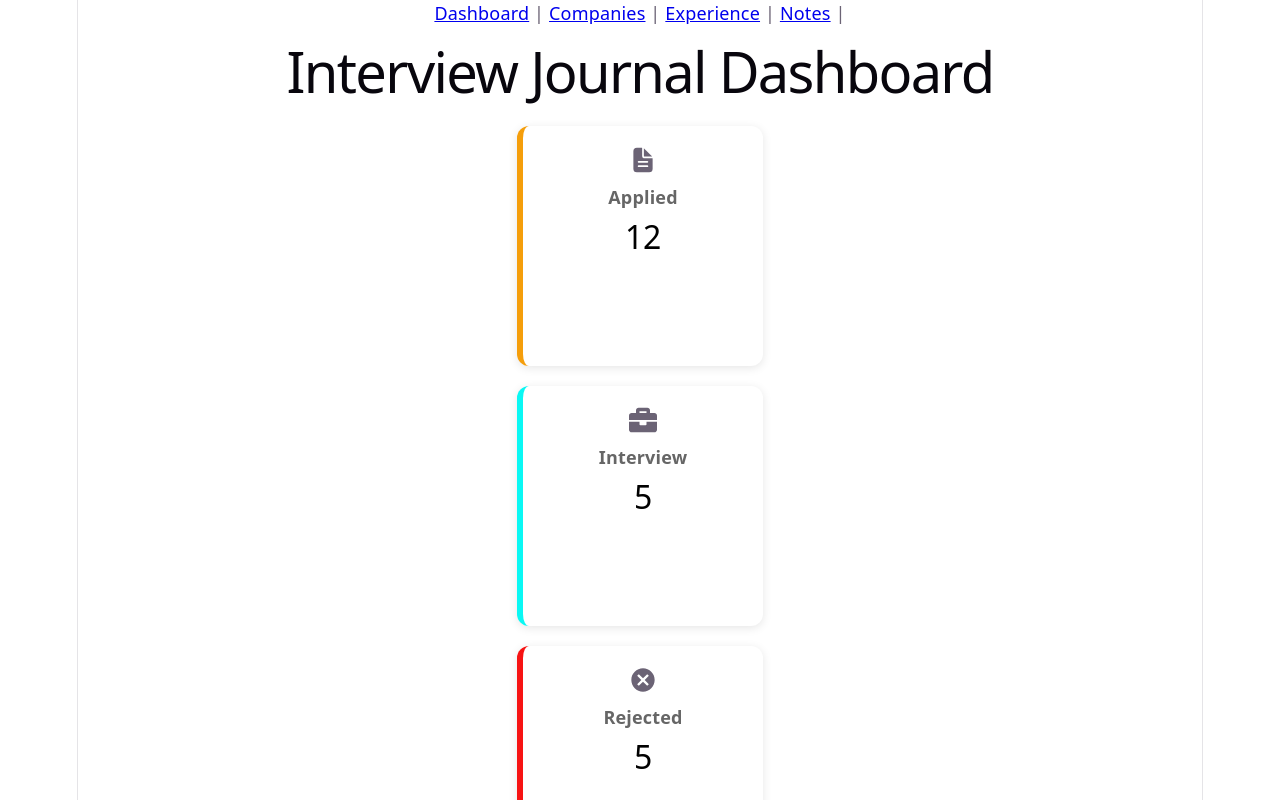
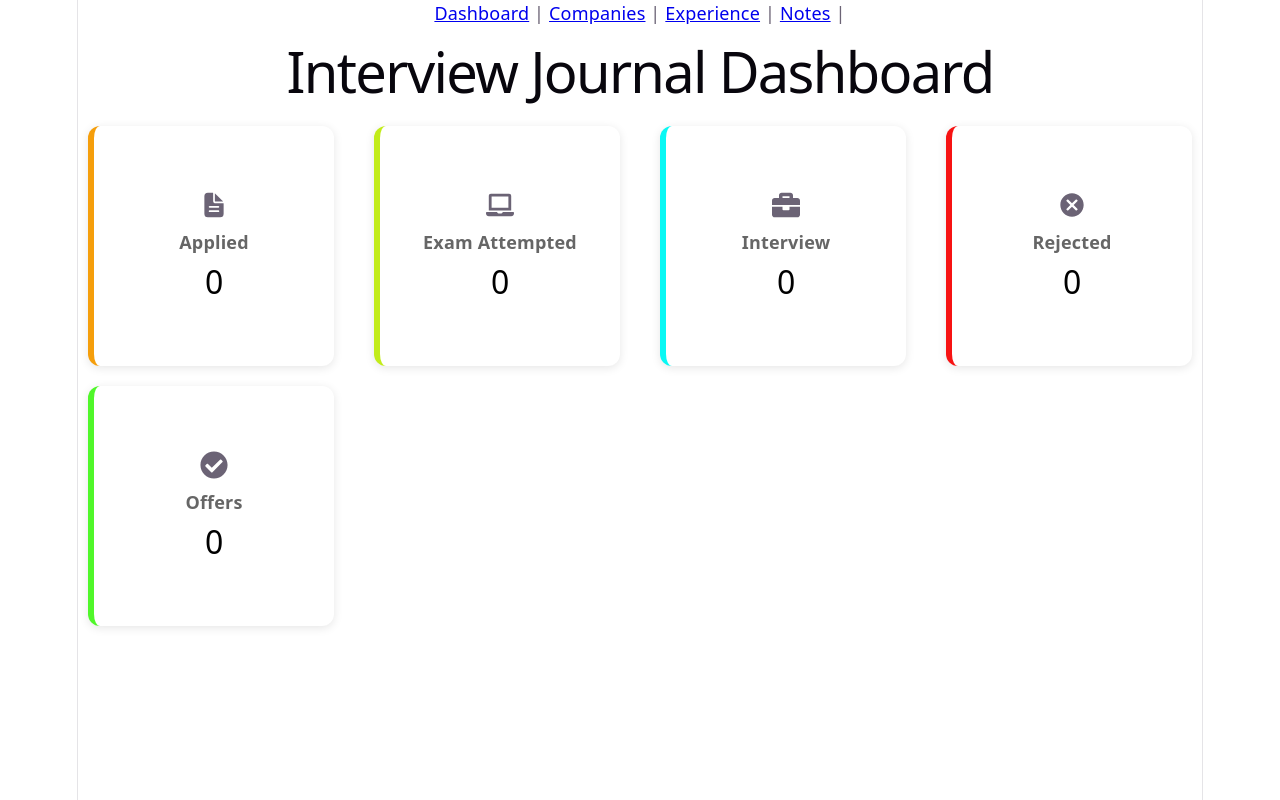
Before and after one commit to manideep-2212/interview-journal, a React app: page / in a window 1280 px wide. Shown: the top 800 px of the page. Built offline with nearby package versions, Linux system fonts and the light colour scheme; the HTML template or start-up script is replaced by a standard one.

Commit message:
feature: Dynamic Dashboard without visualization

```diff
--- a/src/App.jsx
+++ b/src/App.jsx
@@ -1,5 +1,5 @@
 import {Routes,Route} from "react-router-dom"
-
+import {useState,useEffect,useRef} from "react";
 import Dashboard from "./pages/Dashboard";
 import Companies from "./pages/Companies";
 import Experience from  "./pages/Experience";
@@ -7,12 +7,28 @@ import Notes from "./pages/Notes";
 import Navbar from "./components/Navbar"
 
 function App(){
+  const [companies,setCompanies] = useState([]);
+  const firstRender = useRef(true);
+    useEffect(()=>{
+            const savedCompanies = localStorage.getItem("companies");
+            if(savedCompanies){
+                setCompanies(JSON.parse(savedCompanies));
+            }
+    },[]);
+    useEffect(()=>{
+        if(firstRender.current){
+            firstRender.current=false;
+            return;
+        }
+        const res = JSON.stringify(companies);
+        localStorage.setItem("companies",res);
+    },[companies]);
   return(
     <>
       <Navbar />
       <Routes>
-        <Route path="/" element={<Dashboard />} />
-        <Route path="/companies" element={<Companies />} />
+        <Route path="/" element={<Dashboard companies={companies}/>} />
+        <Route path="/companies" element={<Companies companies={companies} setCompanies={setCompanies}/>} />
         <Route path="/experience" element={<Experience />} />
         <Route path="/notes" element={<Notes />} />
     </Routes>
--- a/src/components/DashboardCard.css
+++ b/src/components/DashboardCard.css
@@ -1,9 +1,4 @@
-.card-container{
-    display: flex;
-    flex-direction:column;
-    justify-content:space-between;
-    align-items:center;
-}
+
 .dashboard-card{
     background: white;
     border-radius: 12px;
@@ -14,6 +9,7 @@
 
     display: flex;
     flex-direction: column;
+    justify-content: center;
     align-items:center;
     margin:10px;
     gap: 8px;
--- a/src/components/DashboardCard.jsx
+++ b/src/components/DashboardCard.jsx
@@ -1,7 +1,7 @@
 import "./DashboardCard.css";
 function DashboardCard({title,count,color,icon}){
     return(
-        <div className="card-container">
+        <div>
             <div className="dashboard-card" style={{ borderLeft: `6px solid ${color}` }}>
             <div className="card-icon">{icon}</div>
 
--- a/src/pages/Companies.jsx
+++ b/src/pages/Companies.jsx
@@ -1,20 +1,11 @@
 import {useState,useEffect,useRef} from "react";
 import "./companies.css"
-function Companies(){
+function Companies({companies,setCompanies}){
     const [company,setCompany] = useState("");
     const [role,setRole] = useState("");
     const [status,setStatus] = useState("Applied");
-    const [companies,setCompanies] = useState([]);
     const [editIndex,setEditIndex] = useState(null);
     const [isEditing,setIsEditing] = useState(false);
-    const firstRender = useRef(true);
-    useEffect(()=>{
-            const savedCompanies = localStorage.getItem("companies");
-            if(savedCompanies){
-                setCompanies(JSON.parse(savedCompanies));
-                console.log("Loaded from localStorage:", savedCompanies);
-            }
-    },[]);
 
     function addCompany(){
         if (company.trim() === "" || role.trim() === "") {
@@ -32,15 +23,6 @@ function Companies(){
         setRole("");
         setStatus("Applied");
     }
-
-    useEffect(()=>{
-        if(firstRender.current){
-            firstRender.current=false;
-            return;
-        }
-        const res = JSON.stringify(companies);
-        localStorage.setItem("companies",res);
-    },[companies]);
 
     function updateCompany(){
         const updatedCompanies = companies.map((item,index)=>{
@@ -93,6 +75,7 @@ function Companies(){
                     <option>Applied</option>
                     <option>Interview</option>
                     <option>Rejected</option>
+                    <option>Exam Attempted</option>
                     <option>Offer</option>
                 </select>
                 {
--- a/src/pages/Dashboard.jsx
+++ b/src/pages/Dashboard.jsx
@@ -1,15 +1,20 @@
 import DashboardCard from "../components/DashboardCard";
-
+import "./dashboard.css";
 import { IoDocumentText } from "react-icons/io5";
-import { FaBriefcase, FaCheckCircle } from "react-icons/fa";
+import { FaBriefcase, FaCheckCircle, FaLaptop } from "react-icons/fa";
 import { MdCancel } from "react-icons/md";
 
-function Dashboard(){
-    const appliedCount = 12;
+function Dashboard({companies}){
+    const appliedCount = companies.filter((item)=>(item.status==="Applied")).length;
+    const rejectedCount = companies.filter((item)=>item.status==="Rejected").length;
+    const examAttemptedCount = companies.filter(item => item.status === "Exam Attempted").length;
+    const interviewCount = companies.filter(item=>item.status==="Interview").length;
+    const offerCount = companies.filter(item=>item.status==="Offer").length;
+
     return(
         <>
             <h1>Interview Journal Dashboard</h1>
-            <div>
+            <div className="card-container">
                 <DashboardCard
                     title ="Applied"
                     count= {appliedCount}
@@ -17,20 +22,26 @@ function Dashboard(){
                     icon = {<IoDocumentText />}
                 />
                 <DashboardCard
+                    title="Exam Attempted"
+                    count={examAttemptedCount}
+                    color="#c2ec1a"
+                    icon={<FaLaptop/>}
+                />
+                <DashboardCard
                     title="Interview"
-                    count={5}
+                    count={interviewCount}
                     color="#09f8f4"
                     icon={<FaBriefcase />}
                 />
                 <DashboardCard
                     title="Rejected"
-                    count={5}
+                    count={rejectedCount}
                     color="#f71313"
                     icon={<MdCancel />}
                 />
                 <DashboardCard
                     title="Offers"
-                    count={5}
+                    count={offerCount}
                     color="#50f72a"
                     icon={<FaCheckCircle />}
                 />
--- /dev/null
+++ b/src/pages/dashboard.css
@@ -0,0 +1,7 @@
+.card-container{
+    display: flex;
+    flex-direction:row;
+    justify-content:space-between;
+    align-items:center;
+    flex-wrap: wrap;
+}
```
